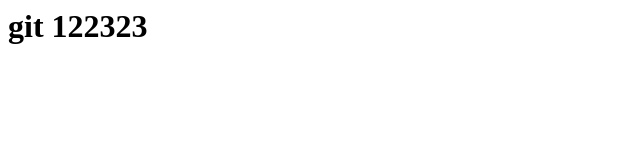
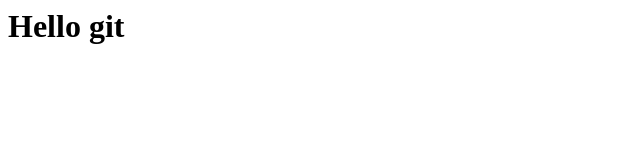
Before and after one commit to boni427/git1, a plain HTML site: page index.html in a window 1280 px wide. Shown: the whole page, without its empty margins (0-640 px from the left). Drawn offline with Linux system fonts and the light colour scheme.

Commit message:
Revert "Delete Hello"
This reverts commit 369099eb304dc9304e8c9dc9a3cd1f4af5b8b6c5.

```diff
--- a/index.html
+++ b/index.html
@@ -1,2 +1 @@
-<h1> git
-122323
+<h1>Hello git
```
